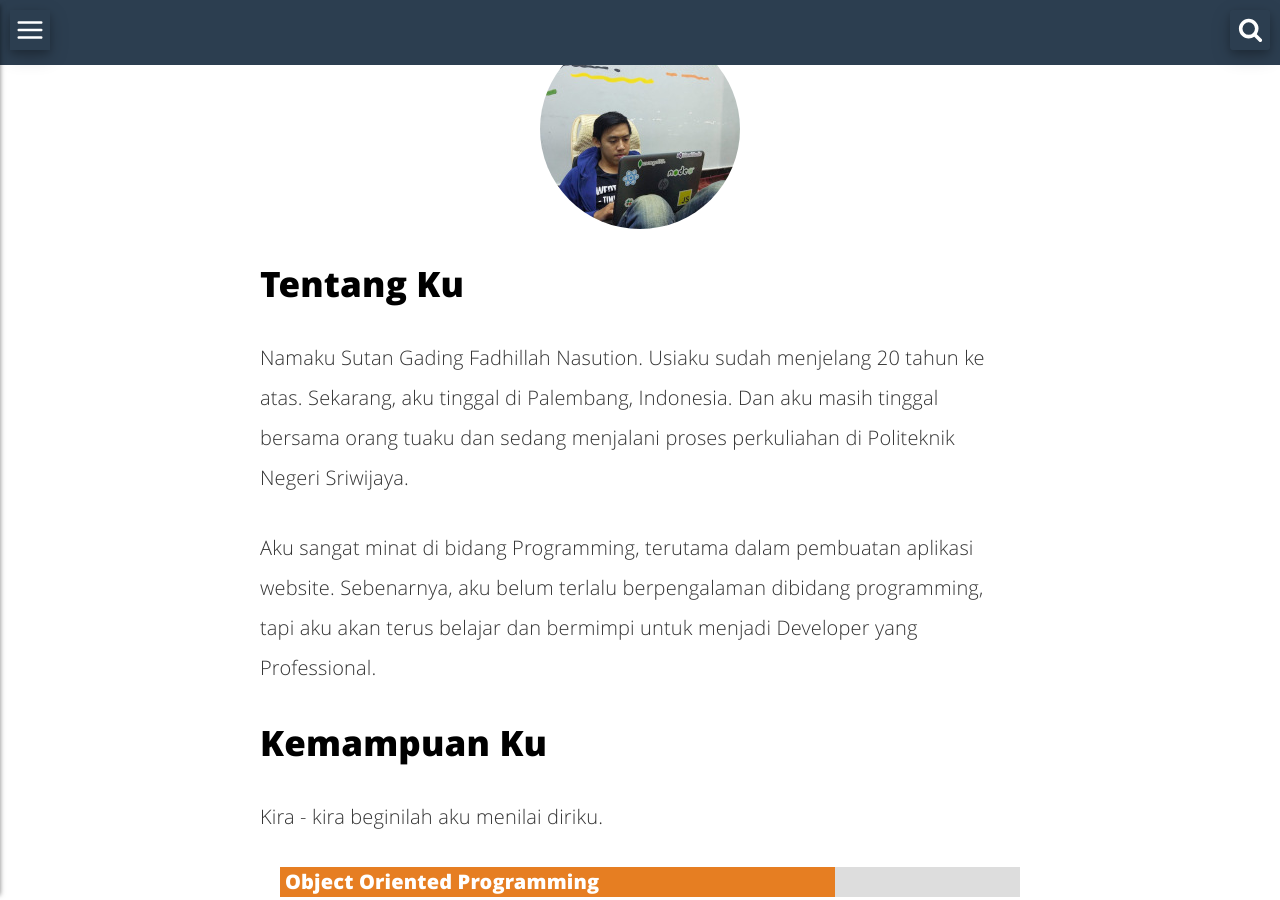
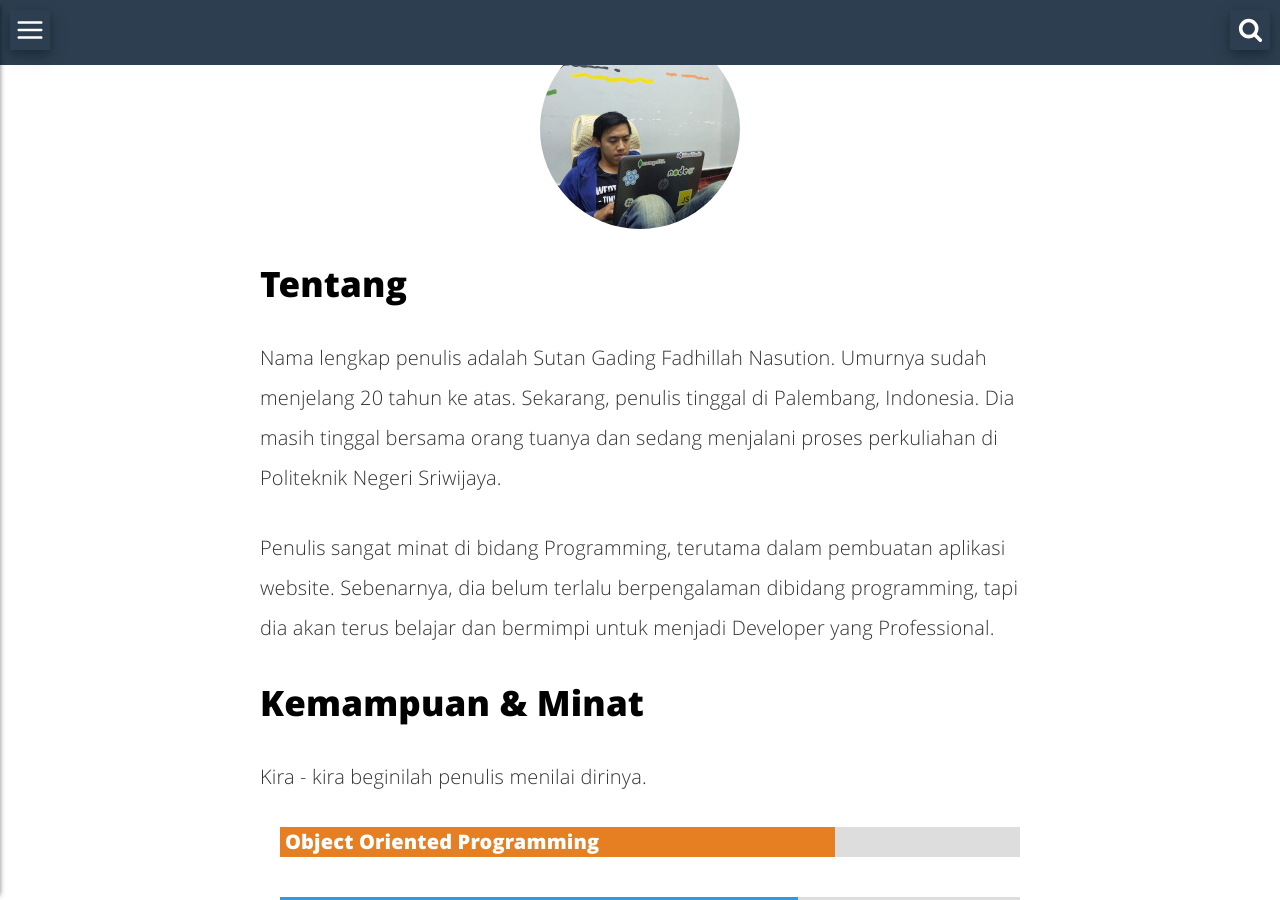
Before and after one commit to sgnzst/sgnzst.github.io, a Jekyll site: the page built from index.html, in a window 1280 px wide and 900 px high, scrolled down 941 px. Built offline with Jekyll 4.4.1, drawn with Linux system fonts in a browser that asks for light colours; some of the changed text lies outside the part shown.

```diff
--- a/index.html
+++ b/index.html
@@ -5,22 +5,22 @@ background: /assets/img/desk1.jpg
 
 <img itemprop="image" class="img-rounded" src="{{site.baseurl}}{{site.avatar}}" alt="Sutan Nst">
 
-<h2>Tentang Ku</h2>
+<h2>Tentang</h2>
 
 <p>
-	Namaku Sutan Gading Fadhillah Nasution. Usiaku sudah menjelang 20 tahun ke atas.
-	Sekarang, aku tinggal di Palembang, Indonesia. Dan aku masih tinggal bersama orang tuaku dan
+	Nama lengkap penulis adalah Sutan Gading Fadhillah Nasution. Umurnya sudah menjelang 20 tahun ke atas.
+	Sekarang, penulis tinggal di Palembang, Indonesia. Dia masih tinggal bersama orang tuanya dan
 	sedang menjalani proses perkuliahan di Politeknik Negeri Sriwijaya.
 </p>
 
 <p>
-	Aku sangat minat di bidang Programming, terutama dalam pembuatan aplikasi website.
-	Sebenarnya, aku belum terlalu berpengalaman dibidang programming,
-	tapi aku akan terus belajar dan bermimpi untuk menjadi Developer yang Professional.
+	Penulis sangat minat di bidang Programming, terutama dalam pembuatan aplikasi website.
+	Sebenarnya, dia belum terlalu berpengalaman dibidang programming,
+	tapi dia akan terus belajar dan bermimpi untuk menjadi Developer yang Professional.
 </p>
 
-<h2>Kemampuan Ku</h2>
-<p> Kira - kira beginilah aku menilai diriku. </p>
+<h2>Kemampuan & Minat</h2>
+<p> Kira - kira beginilah penulis menilai dirinya. </p>
 <ul class="skill-list">
 	<div class="my-skill-bar" data-width="75" data-background="#e67e22">
 		Object Oriented Programming
@@ -50,3 +50,10 @@ background: /assets/img/desk1.jpg
 		MySQL
 	</div>
 </ul>
+
+<h2>Hire or Invite Me</h2>
+<p>Pembaca bisa menghubungi penulis jika ada keperluan dan bisnis.</p>
+<ul>
+	<li><a target="_blank" href="https://gitlab.com/sgnzst">Gitlab</a></li>
+	<li><a target="_blank" href="https://projects.co.id/public/browse_users/view/293316/sutan-nst-sgnzst">Projects.co.id</a></li>
+</ul>
```
